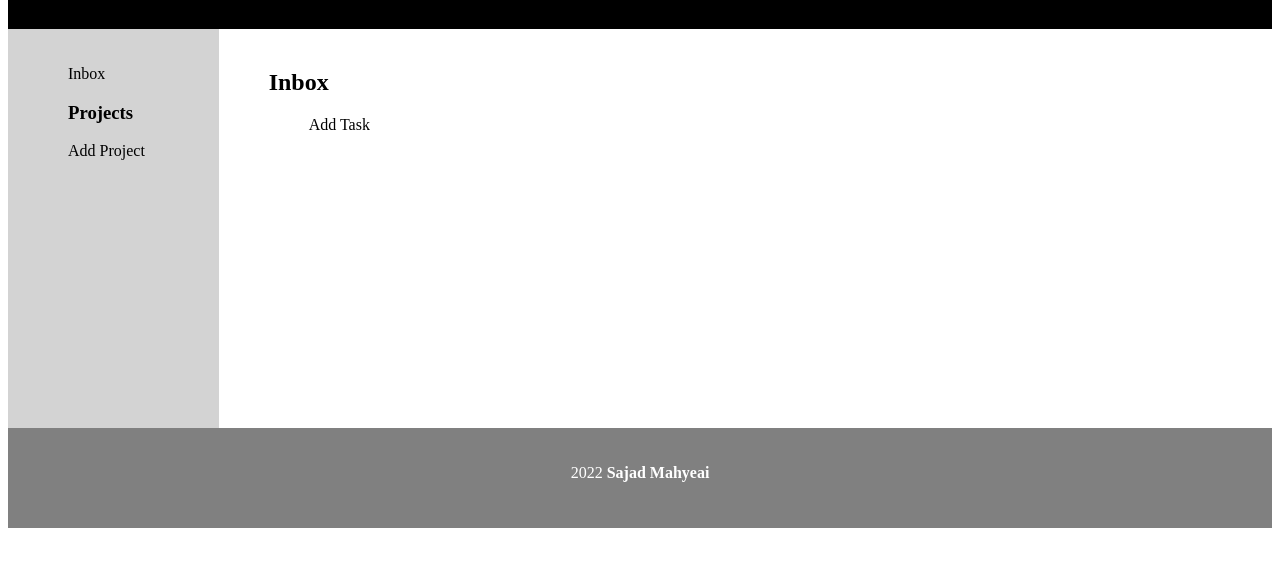
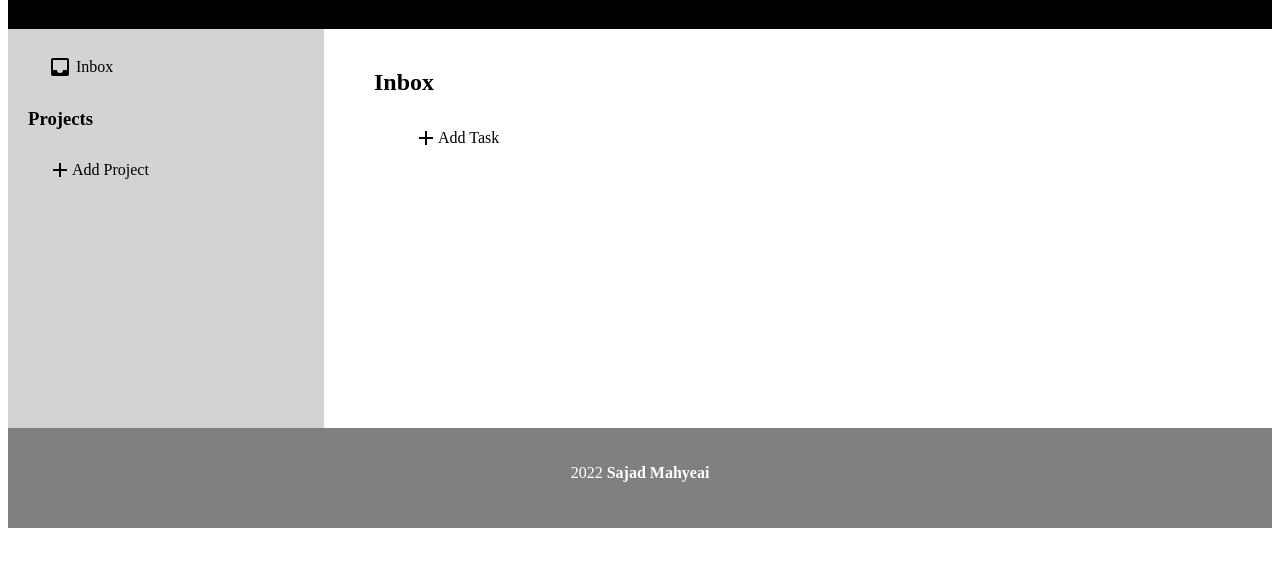
Before and after one commit to Sajadmhy/Todo-List, a website built with webpack: page dist/index.html in a window 1280 px wide. Shown: the part 79-646 px from the top of the page. Built offline with nearby package versions, Linux system fonts and the light colour scheme.

Commit message:
add icons to index.html

```diff
--- a/dist/index.html
+++ b/dist/index.html
@@ -15,15 +15,21 @@
 </div>
 <div id="sidebar">
     <ul>
-        <li>Inbox</li>
+       <div id="inbox"> <svg style="width:24px;height:24px" viewBox="0 0 24 24">
+        <path fill="currentColor" d="M19,15H15A3,3 0 0,1 12,18A3,3 0 0,1 9,15H5V5H19M19,3H5C3.89,3 3,3.9 3,5V19A2,2 0 0,0 5,21H19A2,2 0 0,0 21,19V5A2,2 0 0,0 19,3Z" />
+    </svg> <li>Inbox</li></div>
         <h3>Projects</h3>
-        <li>Add Project</li>
+       <div id="add-pro"><svg style="width:24px;height:24px" viewBox="0 0 24 24">
+        <path fill="currentColor" d="M19,13H13V19H11V13H5V11H11V5H13V11H19V13Z" />
+    </svg><li>Add Project</li></div>
     </ul>
 </div>
 <div id="main">
     <h2>Inbox</h2>
     <ul>
-        <li>Add Task</li>
+      <div id="add-task"><svg style="width:24px;height:24px" viewBox="0 0 24 24">
+        <path fill="currentColor" d="M19,13H13V19H11V13H5V11H11V5H13V11H19V13Z" />
+    </svg><li>Add Task</li></div>
     </ul>
 </div>
 <div id="footer">
--- a/dist/styles.css
+++ b/dist/styles.css
@@ -1,6 +1,6 @@
 #container {
     display: grid;
-    grid-template-columns: 1fr 5fr;
+    grid-template-columns: 1fr 3fr;
     grid-template-rows: 1fr 4fr 1fr;
 }
 
@@ -12,17 +12,34 @@
 }
 
 #sidebar {
-    padding: 20px;
+    /* padding: 10px; */
     background-color: lightgray;
-    text-align: left;
 }
 
 #main {
     padding: 20px 50px;
 }
 
-li {
-    display: inline;
+li , svg {
+    display: inline-flex;
+    vertical-align: middle;
+}
+
+ul {
+    /* margin: 0px; */
+    padding:0px 20px;
+}
+
+#sidebar div , #main div {
+    padding: 10px;
+    margin: 10px;
+    border-radius: 10px;
+    /* text-align: left; */
+}
+
+#sidebar div:hover ,#main div:hover {
+    background-color: gray;
+    cursor: pointer;
 }
 
 #footer {
```
